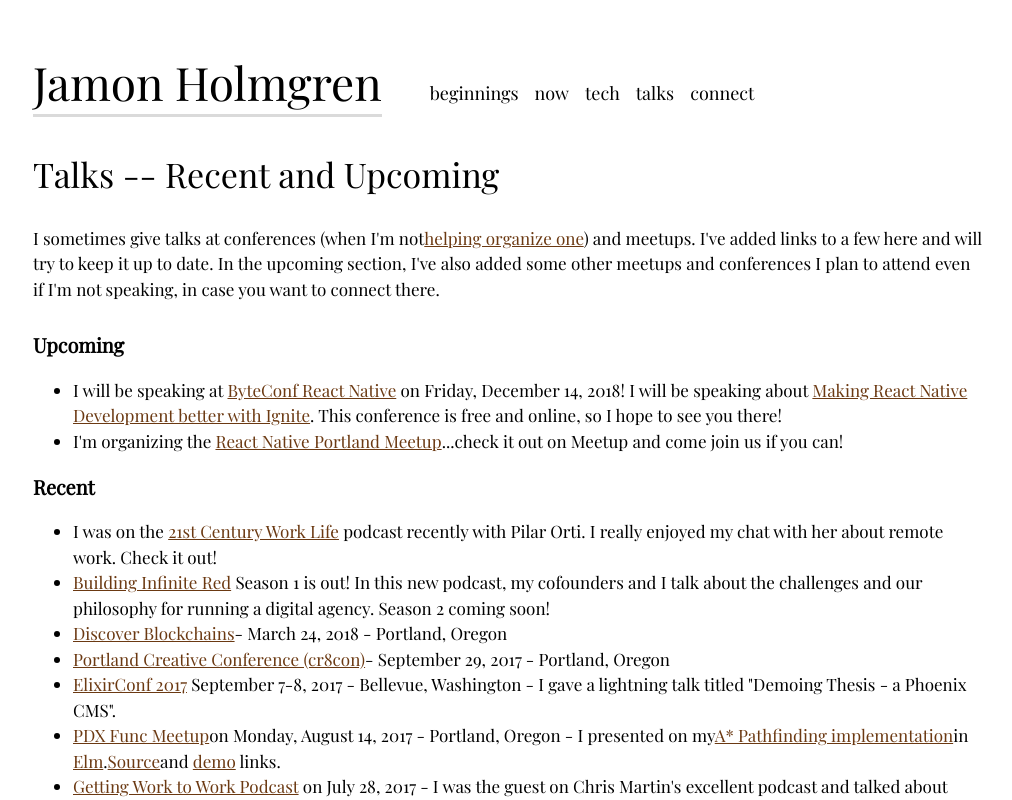
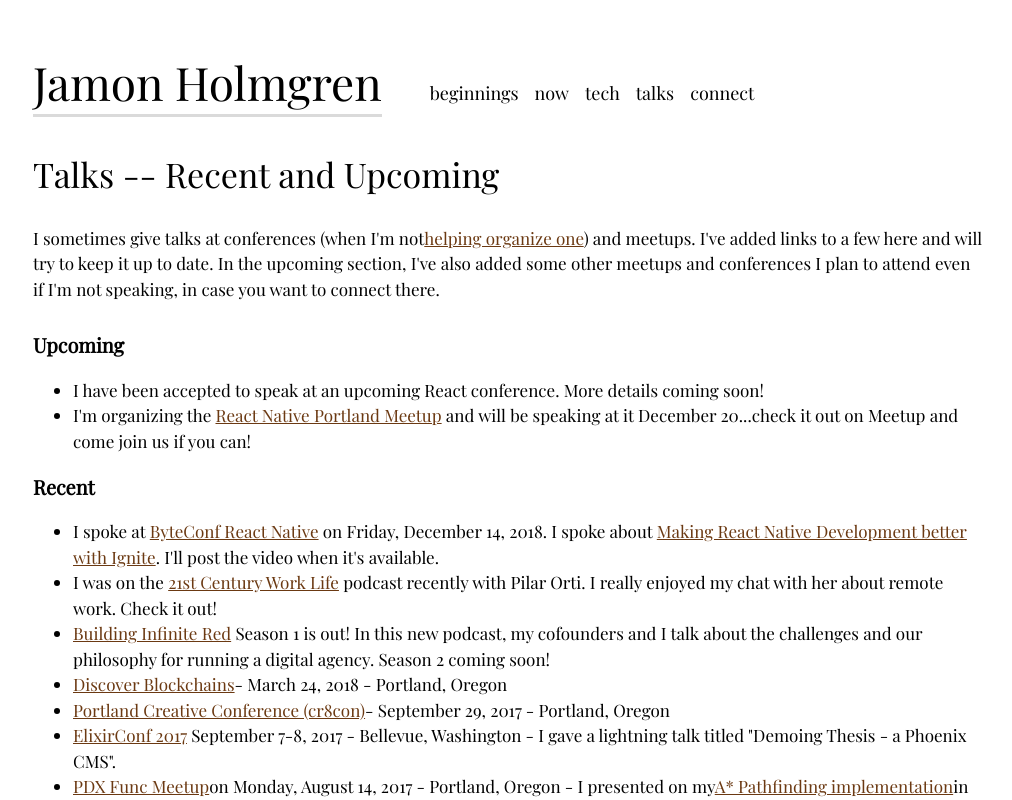
Before and after one commit to mcbobby7/jamonholmgren, a Next.js app: page /talks in a window 1280 px wide. Shown: the top 800 px of the page, without its empty margins (132-1144 px from the left). Built offline with nearby package versions, Linux system fonts and the light colour scheme; a web font is replaced by a local one.

Commit message:
Talks updated

```diff
--- a/pages/talks.js
+++ b/pages/talks.js
@@ -24,28 +24,33 @@
 
       <ul>
         <li>
-          I will be speaking at{" "}
-          <a href="https://byteconf.com/react-native-2018">
-            ByteConf React Native
-          </a>{" "}
-          on Friday, December 14, 2018! I will be speaking about{" "}
-          <a href="https://infinite.red/ignite">
-            Making React Native Development better with Ignite
-          </a>
-          . This conference is free and online, so I hope to see you there!
+          I have been accepted to speak at an upcoming React conference. More
+          details coming soon!
         </li>
         <li>
           I'm organizing the{" "}
           <a href="https://www.meetup.com/React-Native-Portland/">
             React Native Portland Meetup
-          </a>
-          ...check it out on Meetup and come join us if you can!
+          </a>{" "}
+          and will be speaking at it December 20...check it out on Meetup and
+          come join us if you can!
         </li>
       </ul>
 
       <h3>Recent</h3>
 
       <ul>
+        <li>
+          I spoke at{" "}
+          <a href="https://byteconf.com/react-native-2018">
+            ByteConf React Native
+          </a>{" "}
+          on Friday, December 14, 2018. I spoke about{" "}
+          <a href="https://infinite.red/ignite">
+            Making React Native Development better with Ignite
+          </a>
+          . I'll post the video when it's available.
+        </li>
         <li>
           I was on the{" "}
           <a href="https://www.virtualnotdistant.com/podcasts/remote-teams-conversation">
```
